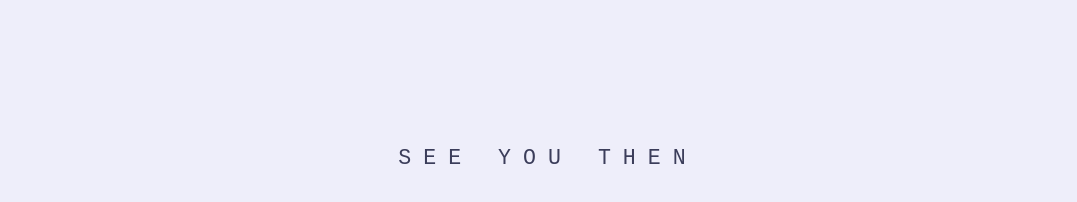
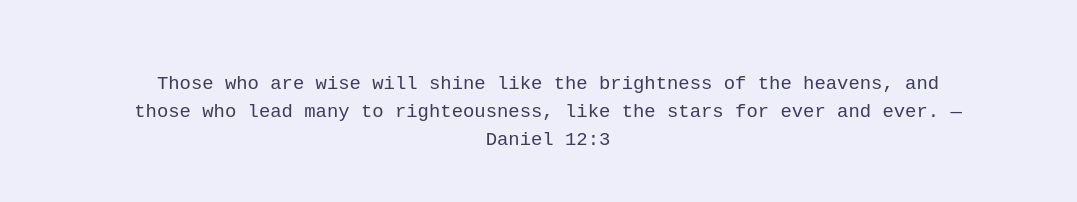
Before and after one commit to chunzhi23/timer-frontend, a React (Vite) app: page / in a window 1280 px wide. Shown: the part 550-752 px from the top of the page, without its empty margins (92-1169 px from the left). Built offline with nearby package versions, Linux system fonts and the light colour scheme; a web font is replaced by a local one.

Commit message:
feat: deploy using dockerfile

```diff
--- a/src/App.module.css
+++ b/src/App.module.css
@@ -1,6 +1,7 @@
 .wrap {
   height: 100dvh;
   min-height: 476px;
+  min-width: fit-content;
   display: flex;
   justify-content: center;
   align-items: center;
@@ -69,9 +70,20 @@
 
 .msgBox {
   position: absolute;
-  bottom: 10dvh;
+  bottom: 12dvh;
+  width: 840px;
   color: #3b3d5a;
-  font-size: 1.2em;
-  font-weight: 400;
-  letter-spacing: 12px;
+  font-size: 1.05em;
+  font-weight: 300;
+  line-height: 28px;
+  text-align: center;
+
+  @media (min-width: 480px) and (max-width: 961px) {
+    width: 420px;
+  }
+
+  @media only screen and (max-width: 481px) {
+    width: 80dvw;
+    min-width: 100%;
+  }
 }
--- a/src/properties.ts
+++ b/src/properties.ts
@@ -1,7 +1,8 @@
 const START_DATE = new Date("2025-08-04T00:00:00");
 const DUE_DATE = new Date("2027-02-03T00:00:00");
 
-const MESSAGE = "SEE YOU THEN";
+const MESSAGE =
+  "Those who are wise will shine like the brightness of the heavens, and those who lead many to righteousness, like the stars for ever and ever. — Daniel 12:3";
 const PREV_COUNT_MSG = "The countdown starts at 2025.08.04";
 
 export { START_DATE, DUE_DATE, MESSAGE, PREV_COUNT_MSG };
```
Also changed, not shown: 1 other file (tests, documents, lock files or other folders).
